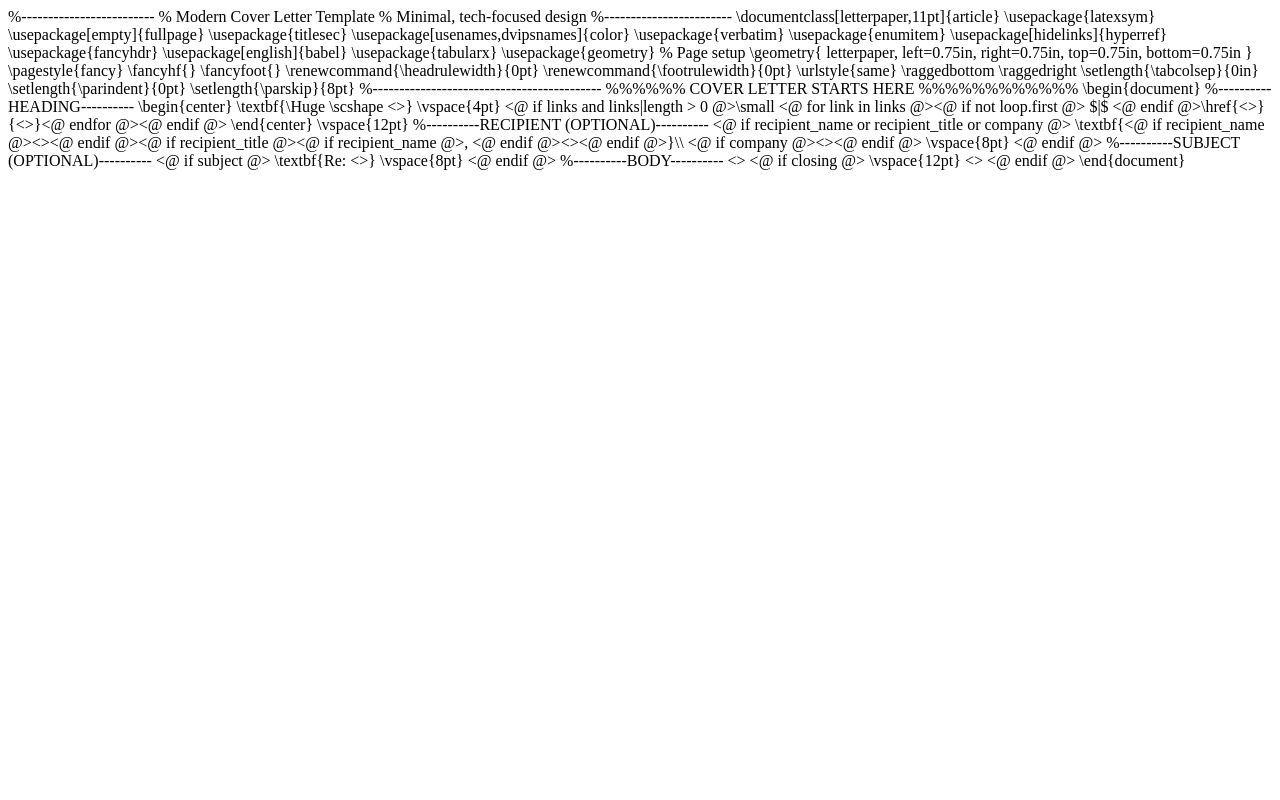
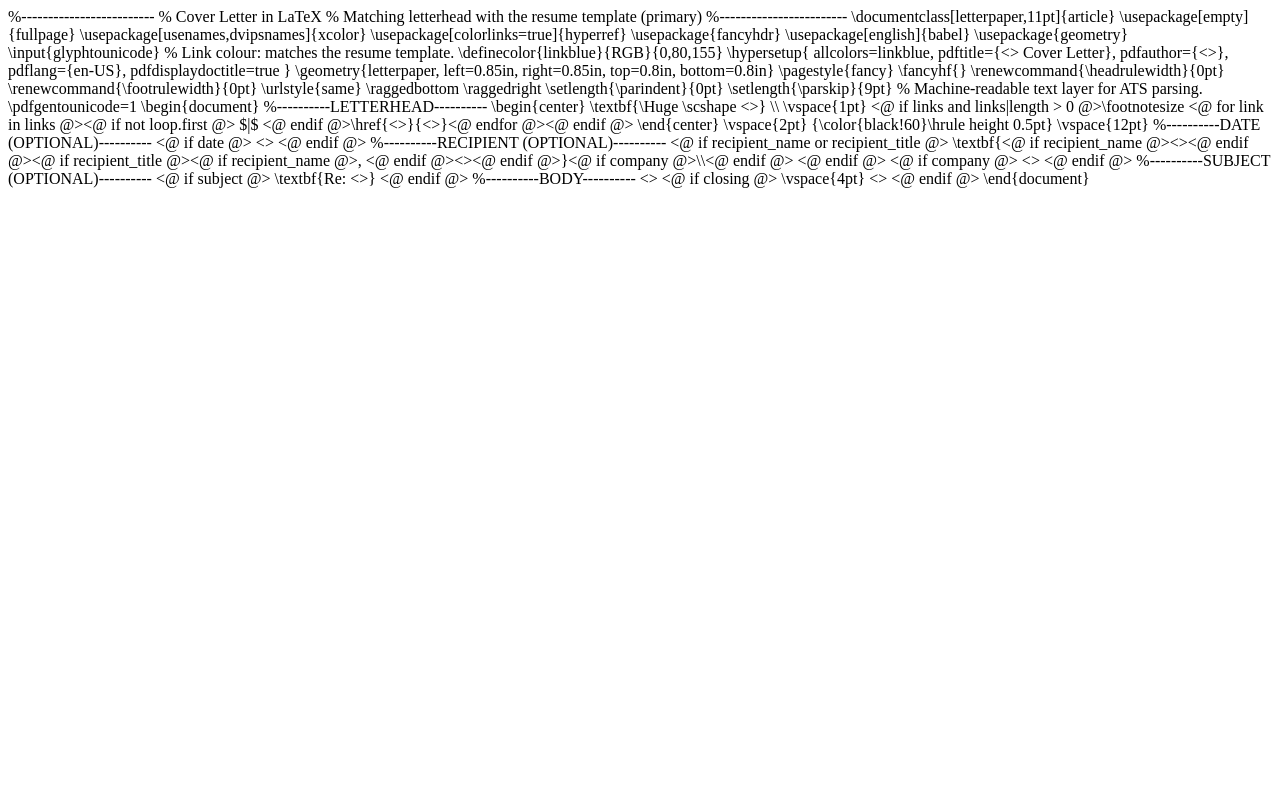
Before and after one commit to career-gradient-descent/content-optimizer, a Python web app: template templates/cover-letter/primary.tex.j2 in a window 1280 px wide. Run offline with Jinja, Linux system fonts and the light colour scheme; the template is opened without the code that fills it, so the values that code supplies are empty.

Commit message:
more experiments

```diff
--- a/templates/cover-letter/primary.tex.j2
+++ b/templates/cover-letter/primary.tex.j2
@@ -1,79 +1,78 @@
 %-------------------------
-% Modern Cover Letter Template
-% Minimal, tech-focused design
+% Cover Letter in LaTeX
+% Matching letterhead with the resume template (primary)
 %------------------------
 
 \documentclass[letterpaper,11pt]{article}
 
-\usepackage{latexsym}
 \usepackage[empty]{fullpage}
-\usepackage{titlesec}
-\usepackage[usenames,dvipsnames]{color}
-\usepackage{verbatim}
-\usepackage{enumitem}
-\usepackage[hidelinks]{hyperref}
+\usepackage[usenames,dvipsnames]{xcolor}
+\usepackage[colorlinks=true]{hyperref}
 \usepackage{fancyhdr}
 \usepackage[english]{babel}
-\usepackage{tabularx}
 \usepackage{geometry}
+\input{glyphtounicode}
 
-% Page setup
-\geometry{
-    letterpaper,
-    left=0.75in,
-    right=0.75in,
-    top=0.75in,
-    bottom=0.75in
+% Link colour: matches the resume template.
+\definecolor{linkblue}{RGB}{0,80,155}
+\hypersetup{
+    allcolors=linkblue,
+    pdftitle={<<name|escape_latex>> Cover Letter},
+    pdfauthor={<<name|escape_latex>>},
+    pdflang={en-US},
+    pdfdisplaydoctitle=true
 }
+
+\geometry{letterpaper, left=0.85in, right=0.85in, top=0.8in, bottom=0.8in}
 
 \pagestyle{fancy}
 \fancyhf{}
-\fancyfoot{}
 \renewcommand{\headrulewidth}{0pt}
 \renewcommand{\footrulewidth}{0pt}
 
 \urlstyle{same}
 \raggedbottom
 \raggedright
-\setlength{\tabcolsep}{0in}
 \setlength{\parindent}{0pt}
-\setlength{\parskip}{8pt}
+\setlength{\parskip}{9pt}
 
-%-------------------------------------------
-%%%%%%  COVER LETTER STARTS HERE  %%%%%%%%%%%%
+% Machine-readable text layer for ATS parsing.
+\pdfgentounicode=1
 
 \begin{document}
 
-%----------HEADING----------
+%----------LETTERHEAD----------
 \begin{center}
-    \textbf{\Huge \scshape <<name|escape_latex>>}
-    \vspace{4pt}
-
-    <@ if links and links|length > 0 @>\small <@ for link in links @><@ if not loop.first @> $|$ <@ endif @>\href{<<link.url>>}{<<link.display|escape_latex>>}<@ endfor @><@ endif @>
+    \textbf{\Huge \scshape <<name|escape_latex>>} \\ \vspace{1pt}
+    <@ if links and links|length > 0 @>\footnotesize <@ for link in links @><@ if not loop.first @> $|$ <@ endif @>\href{<<link.url>>}{<<link.display|escape_latex>>}<@ endfor @><@ endif @>
 \end{center}
-
+\vspace{2pt}
+{\color{black!60}\hrule height 0.5pt}
 \vspace{12pt}
 
+%----------DATE (OPTIONAL)----------
+<@ if date @>
+<<date|escape_latex>>
+
+<@ endif @>
 %----------RECIPIENT (OPTIONAL)----------
-<@ if recipient_name or recipient_title or company @>
-\textbf{<@ if recipient_name @><<recipient_name|escape_latex>><@ endif @><@ if recipient_title @><@ if recipient_name @>, <@ endif @><<recipient_title|escape_latex>><@ endif @>}\\
-<@ if company @><<company|escape_latex>><@ endif @>
+<@ if recipient_name or recipient_title @>
+\textbf{<@ if recipient_name @><<recipient_name|escape_latex>><@ endif @><@ if recipient_title @><@ if recipient_name @>, <@ endif @><<recipient_title|escape_latex>><@ endif @>}<@ if company @>\\<@ endif @>
+<@ endif @>
+<@ if company @>
+<<company|escape_latex>>
 
-\vspace{8pt}
 <@ endif @>
-
 %----------SUBJECT (OPTIONAL)----------
 <@ if subject @>
 \textbf{Re: <<subject|escape_latex>>}
 
-\vspace{8pt}
 <@ endif @>
-
 %----------BODY----------
 <<body|escape_latex>>
 
 <@ if closing @>
-\vspace{12pt}
+\vspace{4pt}
 
 <<closing|escape_latex>>
 <@ endif @>
--- a/templates/resume/primary.tex.j2
+++ b/templates/resume/primary.tex.j2
@@ -14,9 +14,13 @@
 \usepackage[usenames,dvipsnames]{xcolor}
 \usepackage{verbatim}
 \usepackage{enumitem}
-\usepackage[colorlinks=true, allcolors={blue!25!black}]{hyperref}
+\usepackage[colorlinks=true]{hyperref}
 \usepackage{pdfrender}
+% Link colour: a restrained document-link blue. Reads as clickable at a glance
+% without web-cheapness; prints to a clean mid-grey.
+\definecolor{linkblue}{RGB}{0,80,155}
 \hypersetup{
+    allcolors=linkblue,
     pdftitle={<<basics.name|escape_latex>> Resume},
     pdfauthor={<<basics.name|escape_latex>>},
     pdfcreator={<<basics.name|escape_latex>>},<@ if meta @><@ if meta.subject @>
```
Also changed, not shown: CLAUDE.md (+4 -2 lines), .claude/agents/gap-analyzer.md, .claude/agents/recruiter-scan.md, .claude/skills/assess/SKILL.md, .claude/skills/create-artifact/SKILL.md, .claude/skills/create-artifact/cover-letter-strategy.md (added), .claude/skills/create-artifact/resume-strategy.md.
